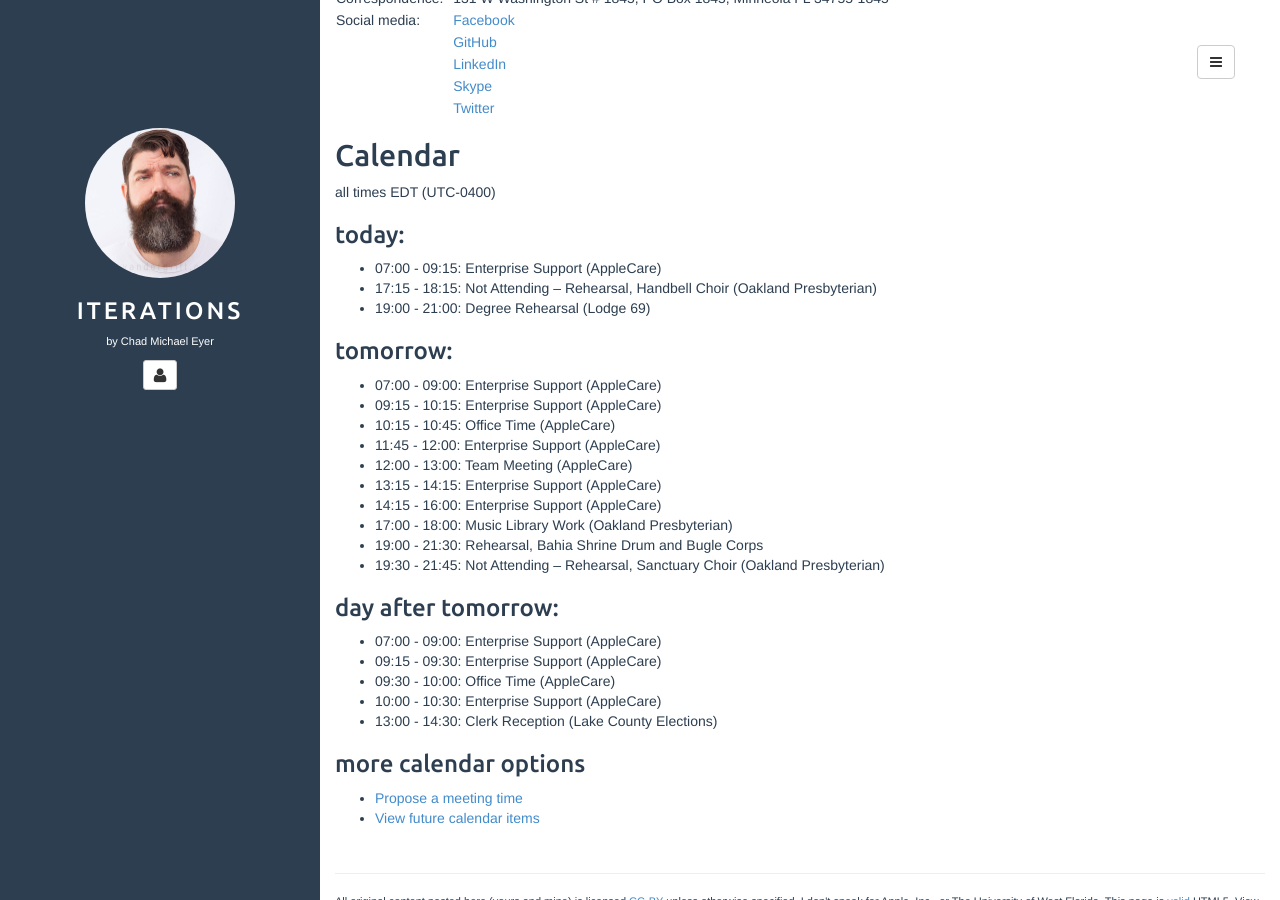
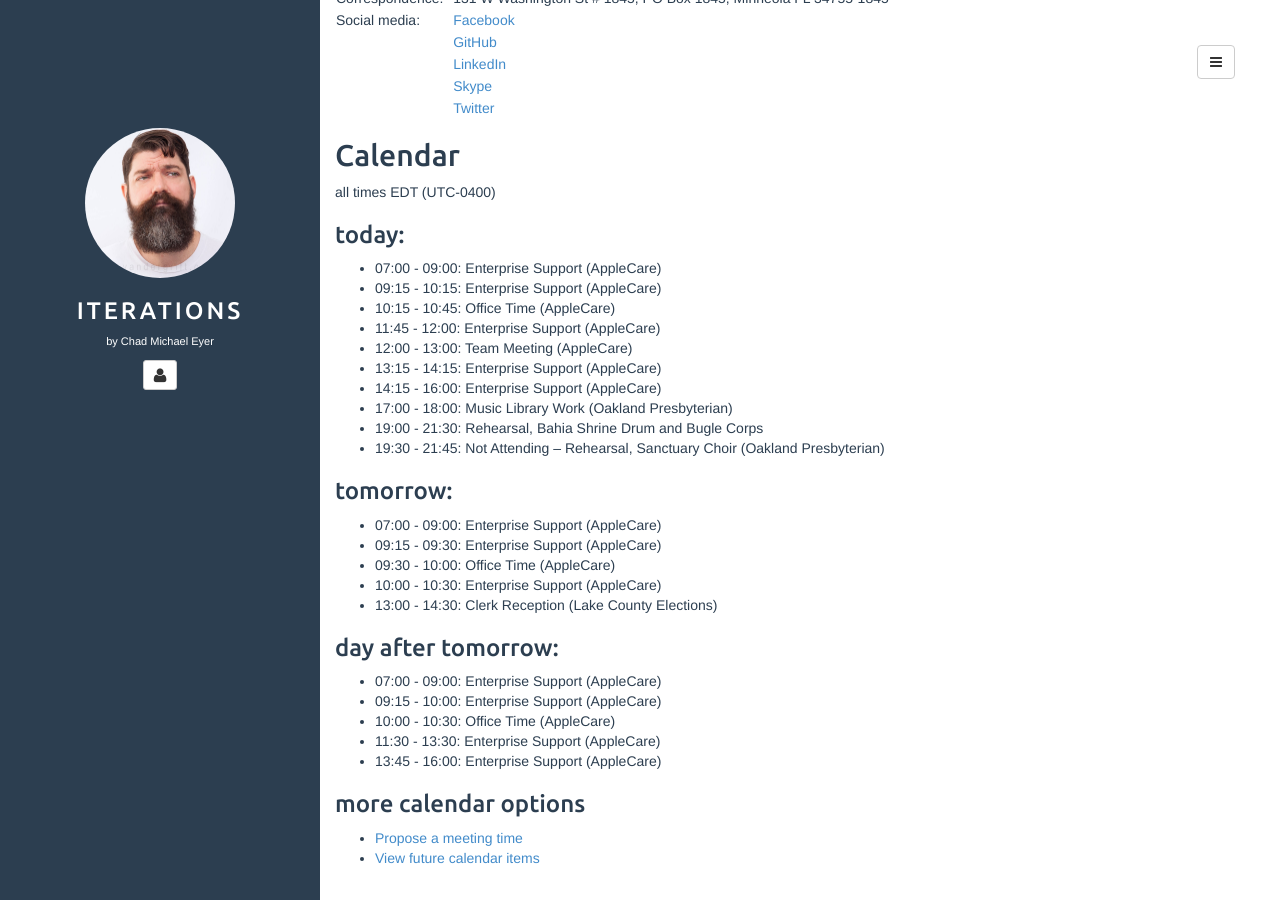
Before and after one commit to chadmichaeleyer/chadmichaeleyer.github.io, a Jekyll site: the page built from about.md, in a window 1280 px wide and 900 px high, scrolled down 1295 px. Built offline with Jekyll 4.4.1, drawn with Linux system fonts in a browser that asks for light colours.

Commit message:
calendar update

```diff
--- a/calendar.markdown
+++ b/calendar.markdown
@@ -1,12 +1,6 @@
 all times EDT (UTC-0400)
 
 ### today:
-
-* 07:00 - 09:15: Enterprise Support (AppleCare)
-* 17:15 - 18:15: Not Attending – Rehearsal, Handbell Choir (Oakland Presbyterian)
-* 19:00 - 21:00: Degree Rehearsal (Lodge 69)
-
-### tomorrow:
 
 * 07:00 - 09:00: Enterprise Support (AppleCare)
 * 09:15 - 10:15: Enterprise Support (AppleCare)
@@ -19,10 +13,18 @@ all times EDT (UTC-0400)
 * 19:00 - 21:30: Rehearsal, Bahia Shrine Drum and Bugle Corps
 * 19:30 - 21:45: Not Attending – Rehearsal, Sanctuary Choir (Oakland Presbyterian)
 
-### day after tomorrow:
+### tomorrow:
 
 * 07:00 - 09:00: Enterprise Support (AppleCare)
 * 09:15 - 09:30: Enterprise Support (AppleCare)
 * 09:30 - 10:00: Office Time (AppleCare)
 * 10:00 - 10:30: Enterprise Support (AppleCare)
 * 13:00 - 14:30: Clerk Reception (Lake County Elections)
+
+### day after tomorrow:
+
+* 07:00 - 09:00: Enterprise Support (AppleCare)
+* 09:15 - 10:00: Enterprise Support (AppleCare)
+* 10:00 - 10:30: Office Time (AppleCare)
+* 11:30 - 13:30: Enterprise Support (AppleCare)
+* 13:45 - 16:00: Enterprise Support (AppleCare)
```
Also changed, not shown: calendar-year.markdown (+4 -6 lines).
